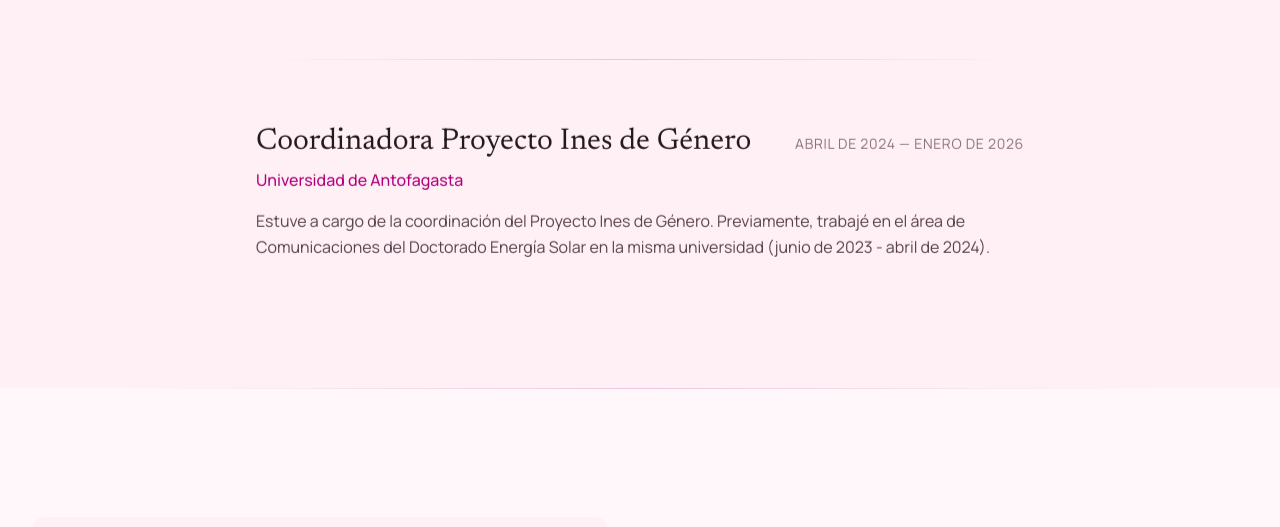
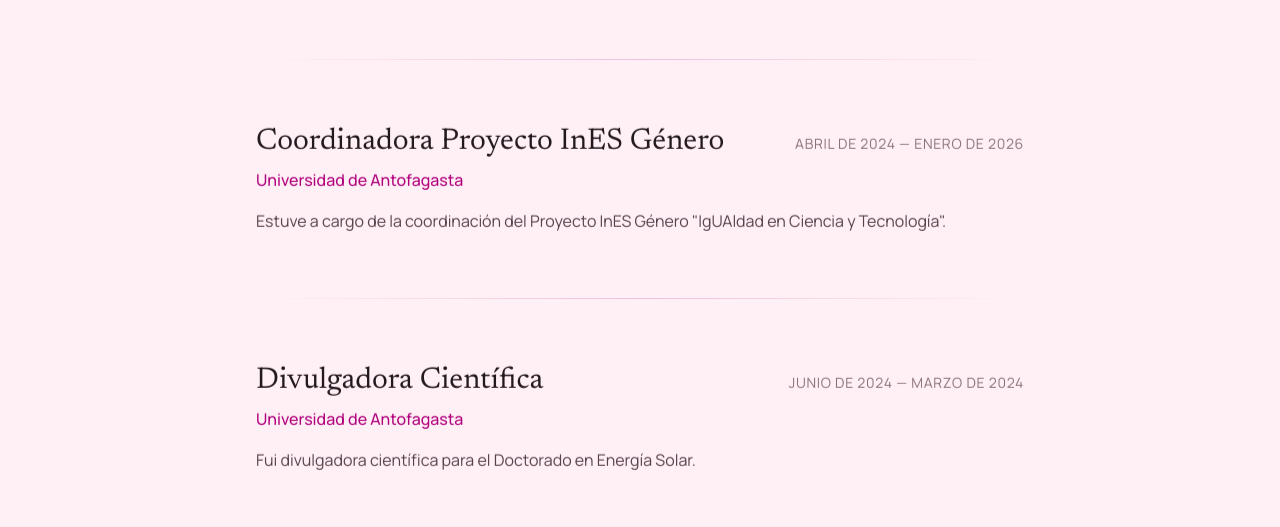
Before and after one commit to ffelipecuevasc/franjacob, a plain HTML site: page index.html in a window 1280 px wide. Shown: the part 3680-4207 px from the top of the page. Drawn offline with nearby package versions, Linux system fonts and the light colour scheme.

Commit message:
Parche - Arreglo en las experiencias.

```diff
--- a/index.html
+++ b/index.html
@@ -319,16 +319,22 @@
             transition-delay: 200ms;
         }
     </style>
-    <meta property="og:title" content="Francisca Jacob"/>
-    <meta property="og:description" content="Periodista Bilingüe & Divulgadora Científica."/>
-    <meta property="og:url" content="https://www.franciscajacob.cl"/>
-    <meta property="og:type" content="website"/>
-    <meta property="og:image" content="https://www.franciscajacob.cl/static/img/francisca.png"/>
-    <meta name="twitter:card" content="summary_large_image"/>
-    <meta name="twitter:title" content="Francisca Jacob | Periodista Bilingüe"/>
-    <meta name="twitter:description"
-          content="Explora mi trayectoria profesional en gestión pública y comunicación estratégica."/>
-    <meta name="twitter:image" content="https://www.franciscajacob.cl/static/img/francisca.png"/>
+    <meta property="og:title" content="Francisca Jacob | Periodista Bilingüe" />
+    <meta property="og:description" content="Periodista Bilingüe & Divulgadora Científica. Explora mi trayectoria profesional en gestión pública." />
+    <meta property="og:url" content="https://www.franciscajacob.cl/" />
+    <meta property="og:type" content="website" />
+    <meta property="og:image" content="https://www.franciscajacob.cl/static/img/francisca.png" />
+    <meta property="og:image:secure_url" content="https://www.franciscajacob.cl/static/img/francisca.png" />
+    <meta property="og:image:type" content="image/png" />
+    <meta property="og:image:width" content="1200" />
+    <meta property="og:image:height" content="630" />
+    <meta property="og:image:alt" content="Fotografía profesional de Francisca Jacob" />
+
+    <meta name="twitter:card" content="summary_large_image" />
+    <meta name="twitter:title" content="Francisca Jacob | Periodista Bilingüe" />
+    <meta name="twitter:description" content="Explora mi trayectoria profesional en gestión pública y comunicación estratégica." />
+    <meta name="twitter:image" content="https://www.franciscajacob.cl/static/img/francisca.png" />
+    <meta name="twitter:image:alt" content="Fotografía profesional de Francisca Jacob" />
 </head>
 <body class="bg-surface text-on-surface font-body antialiased selection:bg-primary selection:text-on-primary dark:bg-dark-surface dark:text-dark-on-surface dark:selection:bg-dark-primary dark:selection:text-dark-on-primary transition-colors duration-300">
 <header class="fixed top-0 w-full z-50 bg-surface/80 backdrop-blur-xl dark:bg-dark-surface/80 transition-colors duration-300">
@@ -561,15 +567,26 @@
                 <div class="group reveal-on-scroll reveal-delay-200">
                     <div class="flex flex-col md:flex-row md:items-baseline justify-between mb-2">
                         <h3 class="font-headline text-3xl text-on-surface dark:text-dark-on-surface group-hover:text-primary dark:group-hover:text-dark-primary transition-colors duration-300">
-                            Coordinadora Proyecto Ines de Género</h3>
+                            Coordinadora Proyecto InES Género</h3>
                         <span class="font-label text-sm text-outline dark:text-dark-outline tracking-wider mt-2 md:mt-0 transition-colors duration-300">ABRIL DE 2024 — ENERO DE 2026</span>
                     </div>
                     <p class="font-body text-primary dark:text-dark-primary font-medium mb-4 transition-colors duration-300">
                         Universidad de Antofagasta</p>
                     <p class="font-body text-on-surface-variant dark:text-dark-on-surface-variant leading-relaxed transition-colors duration-300">
-                        Estuve a cargo de la coordinación del Proyecto Ines de Género. Previamente, trabajé
-                        en el área de Comunicaciones del Doctorado Energía Solar en la misma universidad (junio de 2023
-                        - abril de 2024).
+                        Estuve a cargo de la coordinación del Proyecto InES Género "IgUAldad en Ciencia y Tecnología".
+                    </p>
+                </div>
+                <div class="w-full h-px bg-gradient-to-r from-transparent via-primary/20 dark:via-dark-primary/30 to-transparent my-12 transition-colors duration-300"></div>
+                <div class="group reveal-on-scroll reveal-delay-200">
+                    <div class="flex flex-col md:flex-row md:items-baseline justify-between mb-2">
+                        <h3 class="font-headline text-3xl text-on-surface dark:text-dark-on-surface group-hover:text-primary dark:group-hover:text-dark-primary transition-colors duration-300">
+                            Divulgadora Científica</h3>
+                        <span class="font-label text-sm text-outline dark:text-dark-outline tracking-wider mt-2 md:mt-0 transition-colors duration-300">JUNIO DE 2024 — MARZO DE 2024</span>
+                    </div>
+                    <p class="font-body text-primary dark:text-dark-primary font-medium mb-4 transition-colors duration-300">
+                        Universidad de Antofagasta</p>
+                    <p class="font-body text-on-surface-variant dark:text-dark-on-surface-variant leading-relaxed transition-colors duration-300">
+                        Fui divulgadora científica para el Doctorado en Energía Solar.
                     </p>
                 </div>
             </div>
```
